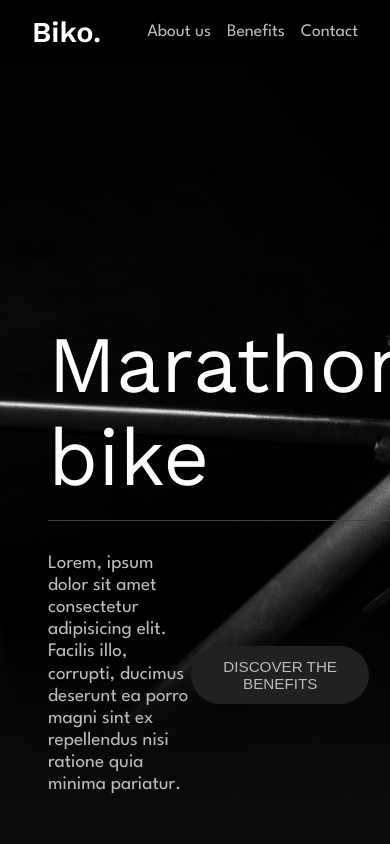
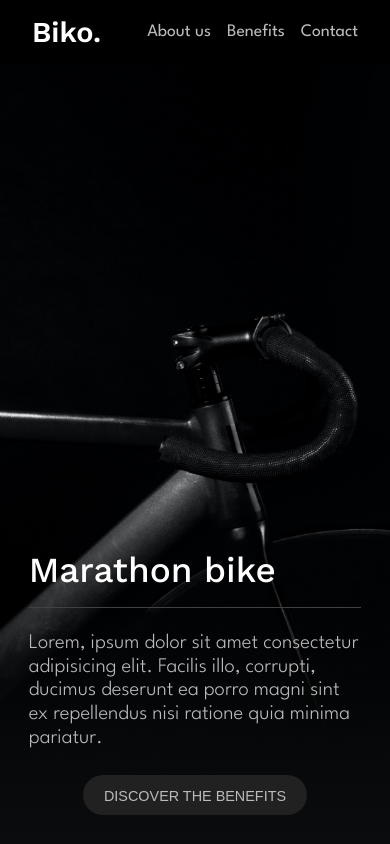
Before and after one commit to ajoykumardas12/biko-homepage, a website: page index.html in a window 390 px wide. Shown: the top 844 px of the page. Drawn offline with nearby package versions, Linux system fonts and the light colour scheme.

Commit message:
responsive hero section and using mixins for breakpoints

```diff
--- a/scss/sections/_header.scss
+++ b/scss/sections/_header.scss
@@ -31,7 +31,7 @@ header {
     cursor: pointer;
   }
 
-  @media screen and (max-width: u.$sm) {
+  @include u.breakpoint-sm {
     padding: 0 2rem;
     .contact {
       display: none;
--- a/scss/sections/_hero.scss
+++ b/scss/sections/_hero.scss
@@ -8,7 +8,8 @@
   background-image: url(../../assets/images/josh-nuttall-eTrHMJwI5ro-unsplash.png);
   background-size: cover;
   background-position: center 35%;
-  padding: 3rem;
+  background-repeat: no-repeat;
+  padding: u.$px-md;
   display: flex;
   align-items: end;
   position: relative;
@@ -16,19 +17,33 @@
   .hero-texts {
     z-index: 2;
     .hero-heading {
-      font-size: 5rem;
+      font-size: clamp(2.2rem, 8vw, 5rem);
       color: var(--white);
       font-family: var(--font-heading);
       font-weight: 400;
+      @include u.breakpoint-sm {
+        font-weight: 500;
+      }
     }
     .horizontal-separator {
       margin: 1rem 0 2rem;
+
+      @include u.breakpoint-sm {
+        margin: 1rem 0 1.5rem;
+      }
     }
     .hero-para {
       display: flex;
+
       p {
         width: 55%;
         color: var(--light-gray);
+        font-size: 1.3rem;
+
+        @include u.breakpoint-sm {
+          width: 100%;
+          font-weight: 300;
+        }
       }
       .hero-cta-button {
         flex-grow: 0;
@@ -36,8 +51,29 @@
         font-size: 0.95rem;
         color: var(--light-gray);
         background: var(--gray-black);
+
+        @include u.breakpoint-sm {
+          margin: auto;
+        }
+        @include u.breakpoint-xs {
+          font-size: 0.9rem;
+        }
+      }
+
+      @include u.breakpoint-sm {
+        flex-direction: column;
+        gap: 1.5rem;
       }
     }
+  }
+
+  @include u.breakpoint-sm {
+    padding: u.$px-sm;
+  }
+
+  @include u.breakpoint-xs {
+    background-position: right 20% center;
+    padding: u.$px-xs;
   }
 }
 .hero-section::before {
--- /dev/null
+++ b/scss/utils/_breakpoints.scss
@@ -0,0 +1,29 @@
+@mixin breakpoint-xl {
+  @media screen and (max-width: 1280px) {
+    @content;
+  }
+}
+
+@mixin breakpoint-lg {
+  @media screen and (max-width: 1024px) {
+    @content;
+  }
+}
+
+@mixin breakpoint-md {
+  @media screen and (max-width: 768px) {
+    @content;
+  }
+}
+
+@mixin breakpoint-sm {
+  @media screen and (max-width: 640px) {
+    @content;
+  }
+}
+
+@mixin breakpoint-xs {
+  @media screen and (max-width: 460px) {
+    @content;
+  }
+}
--- a/scss/utils/_index.scss
+++ b/scss/utils/_index.scss
@@ -1 +1,2 @@
 @forward "variables";
+@forward "breakpoints";
--- a/scss/utils/_variables.scss
+++ b/scss/utils/_variables.scss
@@ -1,7 +1,5 @@
 $header-height: 4rem;
 
-$xs: 460px;
-$sm: 640px;
-$md: 768px;
-$lg: 1024px;
-$xl: 1280px;
+$px-md: 3rem;
+$px-sm: 2.5rem;
+$px-xs: 1.8rem;
```
Also changed, not shown: css/styles.css.
